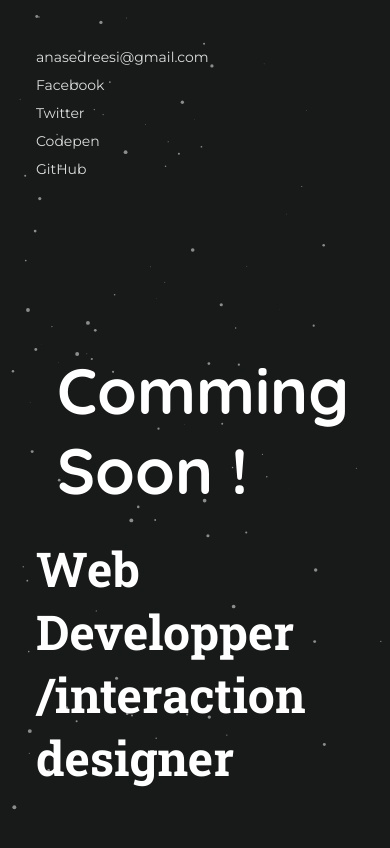
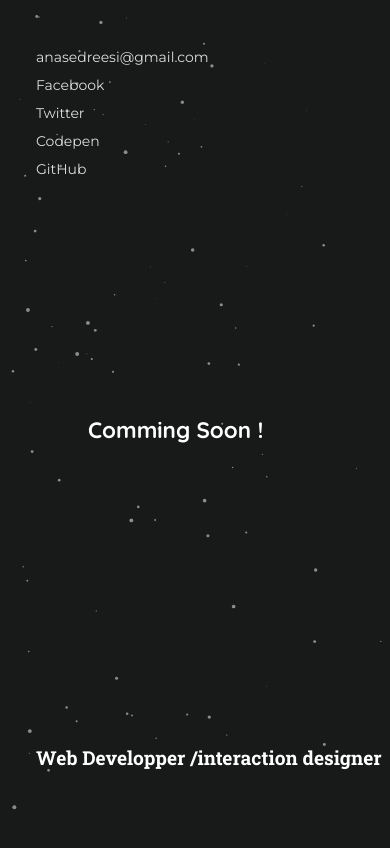
Before and after one commit to anasedreesi/anasedreesi.github.io, a plain HTML site: page index.html in a window 390 px wide. Drawn offline with nearby package versions, Linux system fonts and the light colour scheme.

Commit message:
first commit

```diff
--- a/index.html
+++ b/index.html
@@ -60,9 +60,11 @@ canvas {
   animation-timing-function: ease-in-out;
 
 }
+
+
+
 @-webkit-keyframes MISSION-HOVER {
   0%, 100% {
-    font-size: 4rem;
     color: white;
   }
   50% {
@@ -315,6 +317,16 @@ a:focus:before {
   }
 }
 
+@media only screen and (max-width: 670px) {
+  #me {
+    font-size: 140%;
+    left: 43%;
+  }
+  #brief {
+    font-size: 120%;
+  }
+}
+
     </style>
 <div class="wrap">
     <canvas id="nodes"></canvas> <div id="me">Comming Soon !</div>
```
